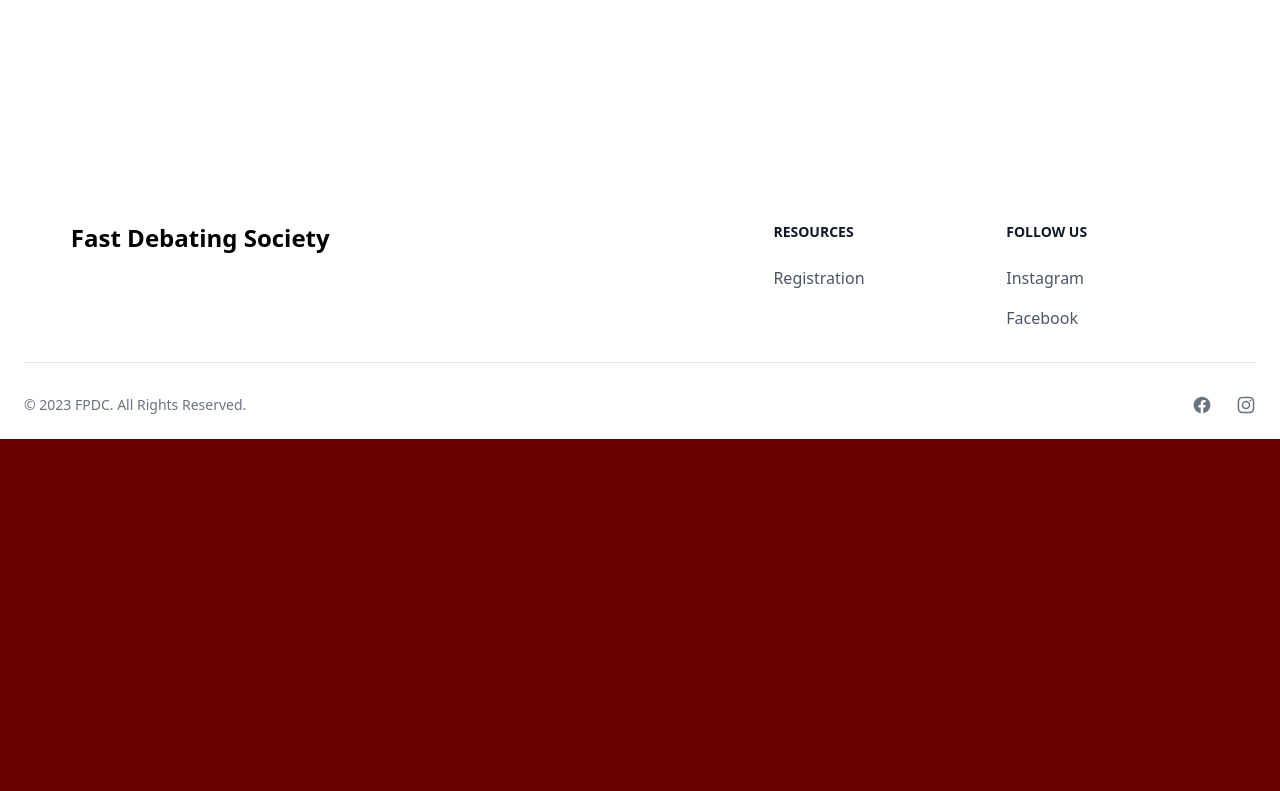
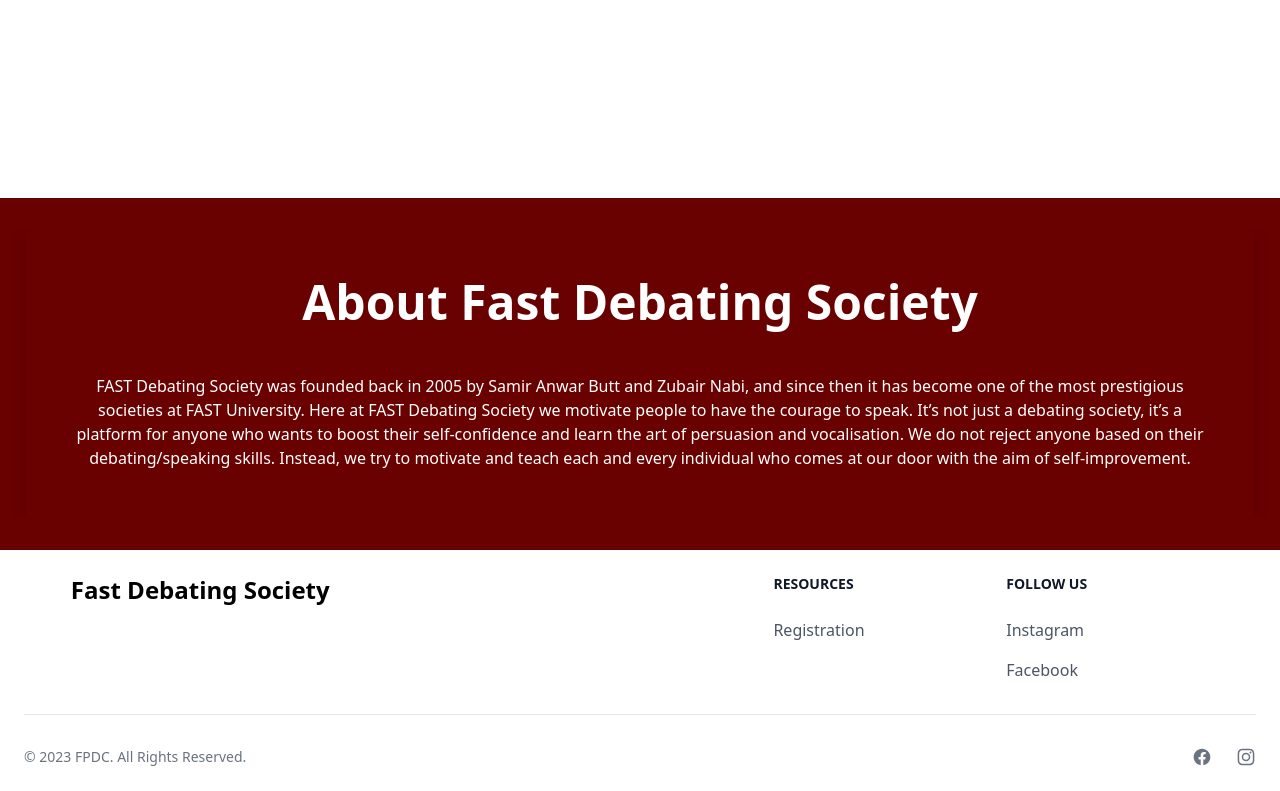
Before and after one commit to Umar-Waseem/Fast-Uni-Debating-Championship, a plain HTML site: page teams.html in a window 1280 px wide. Shown: the part 4941-5732 px from the top of the page. Before the commit the page ends 5380 px from the top, so only its background shows below. Drawn offline with nearby package versions, Linux system fonts and the light colour scheme; a web font is replaced by a local one.

Commit message:
link fixes

```diff
--- a/teams.html
+++ b/teams.html
@@ -44,7 +44,7 @@
         <ul
           class="flex flex-col p-4 mt-4 border border-gray-100 rounded-lg md:flex-row md:space-x-8 md:mt-0 md:text-sm md:font-medium md:border-0 m dark:bg-black md:dark:bg-black dark:border-black">
           <li>
-            <a href="main.html"
+            <a href="index.html"
               class="block py-2 pl-3 pr-4 text-gray-700 rounded md:p-0  dark:text-gray-400 dark:border-gray-700">Home</a>
           </li>
           <li>
@@ -53,7 +53,7 @@
               Team</a>
           </li>
           <li>
-            <a href="main.html"
+            <a href="#about-us"
               class="block py-2 pl-3 pr-4 text-gray-700 rounded md:p-0  dark:text-gray-400 dark:border-gray-700">About
               Us</a>
           </li>
@@ -235,6 +235,56 @@
 
   </section>
 
+  <div class="card" id="about-us">
+    <div class="content">
+      <div class="front">
+        <h1 class="flex mb-8 justify-center py-4 lg:px-20 md:px-10 px-5 lg:mx-40 md:mx-20 mt-8 font-bold text-5xl ">
+          About Fast Debating Society
+        </h1>
+        <div class="flex flex-wrap justify-center items-center -mx-4">
+          <div class="w-full md:w-2/2 px-4 mb-8">
+            <p class="px-10 text-center">
+              FAST Debating Society was founded back in 2005 by Samir Anwar Butt and Zubair Nabi, and since
+              then it has become one of
+              the most prestigious societies at FAST University. Here at FAST Debating Society we motivate
+              people to have the courage
+              to speak. It’s not just a debating society, it’s a platform for anyone who wants to boost their
+              self-confidence and
+              learn the art of persuasion and vocalisation. We do not reject anyone based on their
+              debating/speaking skills. Instead,
+              we try to motivate and teach each and every individual who comes at our door with the aim of
+              self-improvement.
+            </p>
+          </div>
+        </div>
+      </div>
+      <div class="back">
+        <h1 class="flex mb-8 justify-center py-4 lg:px-20 md:px-10 px-5 lg:mx-40 md:mx-20 mt-8 font-bold text-5xl ">
+          About Fast
+        </h1>
+        <div class="flex flex-wrap justify-center items-center -mx-4">
+          <div class="w-full md:w-2/2 px-4 mb-8 overflow-hidden">
+            <p class="px-10 text-center">
+              The National University of Computer and Emerging Sciences holds the honour of being Pakistan’s
+              first multi-campus
+              University chartered by the Federal Government in the private sector. The University started
+              with an impressive
+              advantage in that it inherited five first rate campuses located in Karachi, Lahore, Islamabad,
+              Peshawar and Faisalabad
+              in spacious buildings and prestigious settings. Over more than two decades, FAST has become the
+              hallmark of excellence
+              both locally and internationally. The campus offers state of the art facilities in professional,
+              academic, and
+              extracurricular terms.
+            </p>
+          </div>
+
+        </div>
+
+      </div>
+    </div>
+  </div>
+
   <footer id="footer" class="relative w-full p-4 bg-white sm:p-6 dark:bg-black bottom-0 ">
     <div class="md:flex md:justify-between">
       <div class="mb-6 md:mb-0">
```
